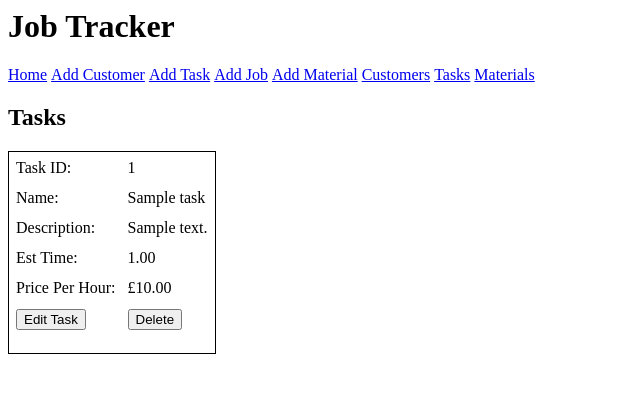
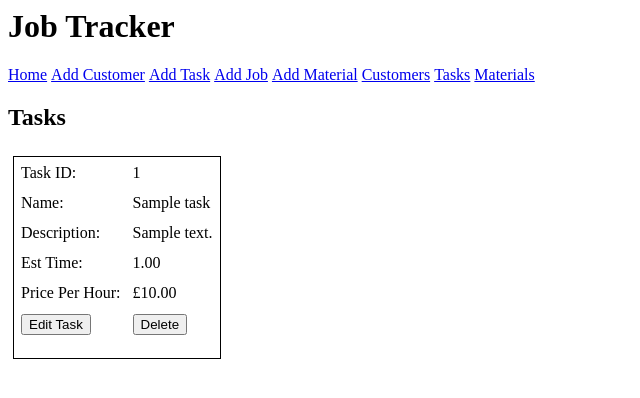
Before and after one commit to JackParryQA/Core-Fundamental-Project, a Flask app: page /tasks in a window 1280 px wide. Shown: the top 398 px of the page, without its empty margins (0-640 px from the left). Run offline with Flask 2, Linux system fonts and the light colour scheme; tables that the repository leaves empty hold one stand-in row (values such as "Sample post").

Commit message:
Add little styling

```diff
--- a/application/templates/show_mats.html
+++ b/application/templates/show_mats.html
@@ -8,6 +8,7 @@
         {% block body %}
             <h2>Materials</h2>
             {% for i in mats %}
+            <div style=" display: inline-block;padding: 5px;">
                 <table  style='border: 1px solid black;'>
                     <tr><td style='padding: 5px;'>Material ID: </td><td style='padding: 5px;'> {{ i.material_id }} </td></tr>
                     <tr><td style='padding: 5px;'>Name:        </td><td style='padding: 5px;'> {{ i.name }} </td></tr>
@@ -26,6 +27,7 @@
                         </td>
                     </tr>
                 </table>
+            </div>
             {% endfor %}
 
         {% endblock body %}
--- a/application/templates/show_matsused.html
+++ b/application/templates/show_matsused.html
@@ -11,6 +11,7 @@
                 {% for i in matsused %} <!-- MaterialsUsed table -->
                     {% for j in mats %} <!-- Materials table -->
                         {% if i.material_id==j.material_id %}
+                        <div style=" display: inline-block;padding: 5px;">
                             <table  style='border: 1px solid black;'>
                                 <tr><td style='padding: 5px;'>Material ID: </td><td style='padding: 5px;'> {{ j.material_id }} </td></tr>
                                 <tr><td style='padding: 5px;'>Name:        </td><td style='padding: 5px;'> {{ j.name }} </td></tr>
@@ -37,6 +38,7 @@
                                     </td>
                                 </tr>
                             </table>
+                        </div>
                         {% endif %}
                     {% endfor %}
                 {% endfor %}
--- a/application/templates/show_tasks.html
+++ b/application/templates/show_tasks.html
@@ -8,6 +8,7 @@
         {% block body %}
             <h2>Tasks</h2>
             {% for i in tasks %}
+            <div style=" display: inline-block;padding: 5px;">
                 <table  style='border: 1px solid black;'>
                     <tr><td style='padding: 5px;'>Task ID:       </td><td style='padding: 5px;'> {{ i.task_id }} </td></tr>
                     <tr><td style='padding: 5px;'>Name:          </td><td style='padding: 5px;'> {{ i.name }}    </td></tr>
@@ -27,6 +28,7 @@
                         </td>
                     </tr>
                 </table>
+            </div>
             {% endfor %}
         {% endblock body %}
     </body>
```
Also changed, not shown: images/AddCustomer.PNG (added), images/AddJob.PNG (added), images/AddMaterial.PNG (added), images/AddTask.PNG (added).
